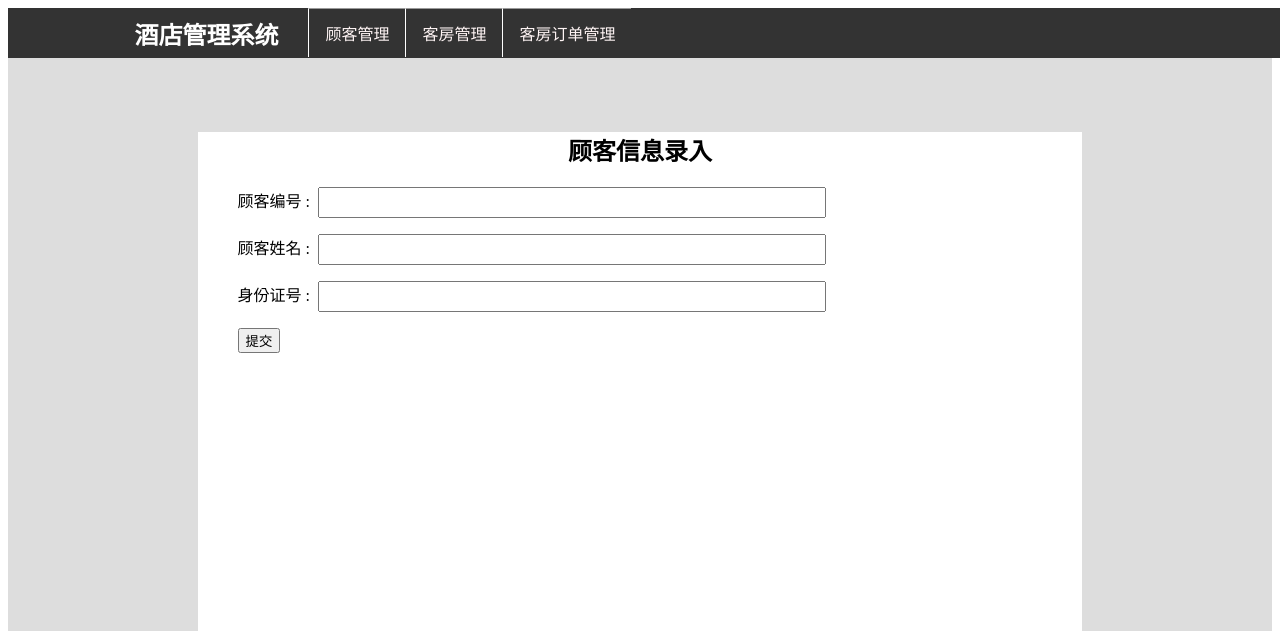
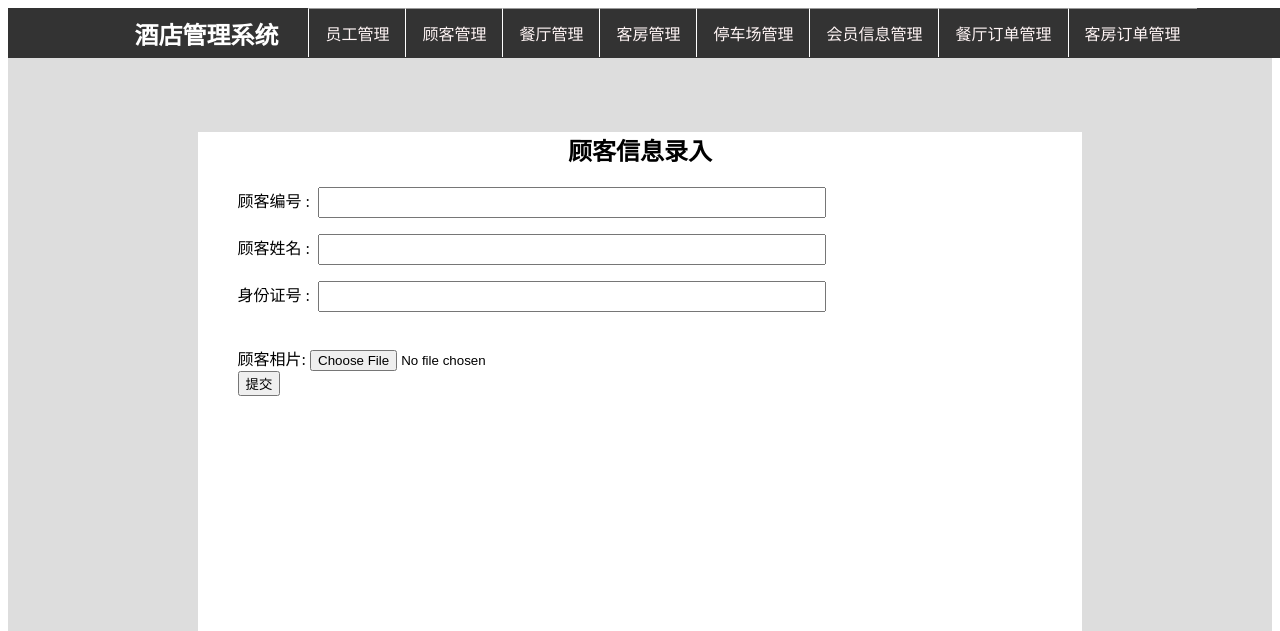
Before and after one commit to HoytXU/sysu-hotel, a Django app: page /insert_client/ in a window 1280 px wide; the page is wider, and only the part inside the window is pictured. Shown: the top 631 px of that part. Run offline with Django 3.2, Linux system fonts and the light colour scheme.

Commit message:
Add files via upload
对顾客模块添加了上传图片功能

```diff
--- a/templates/html1.html
+++ b/templates/html1.html
@@ -20,13 +20,13 @@
 <nav id="fh5co-menu-wrap" role="navigation">
 						<ul class="sf-menu" id="fh5co-primary-menu">
                             <li><h2 style="color:#ffffff;float: left;padding-top: 8px">酒店管理系统&nbsp;&nbsp;&nbsp;&nbsp;&nbsp;</h2></li>
-							<!-- <li><a href="http://127.0.0.1:8000/index">员工管理</a></li> -->
+							<li><a href="http://127.0.0.1:8000/index">员工管理</a></li>
 							<li><a href="http://127.0.0.1:8000/insert_client" >顾客管理</a></li>
-							<!-- <li><a href="http://127.0.0.1:8000/insert_food">餐厅管理</a></li> -->
+							<li><a href="http://127.0.0.1:8000/insert_food">餐厅管理</a></li>
                             <li><a href="http://127.0.0.1:8000/insert_room">客房管理</a></li>
-							<!-- <li><a href="http://127.0.0.1:8000/insert_park">停车场管理</a></li> -->
-                            <!-- <li><a href="http://127.0.0.1:8000/insert_vip">会员信息管理</a></li> -->
-                            <!-- <li><a href="http://127.0.0.1:8000/insert_order">餐厅订单管理</a></li> -->
+							<li><a href="http://127.0.0.1:8000/insert_park">停车场管理</a></li>
+                            <li><a href="http://127.0.0.1:8000/insert_vip">会员信息管理</a></li>
+                            <li><a href="http://127.0.0.1:8000/insert_order">餐厅订单管理</a></li>
                             <li><a href="http://127.0.0.1:8000/insert_accomodation">客房订单管理</a></li>
 
 						</ul>
@@ -46,9 +46,14 @@
         <p><label>顾客编号&nbsp;:&nbsp;&nbsp;</label><input type="text" name="id" style="width: 500px;height: 25px"/></p>
         <p><label>顾客姓名&nbsp;:&nbsp;&nbsp;</label><input type="text" name="name" style="width: 500px;height: 25px"/></p>
         <p><label>身份证号&nbsp;:&nbsp;&nbsp;</label><input type="text" name="identify" style="width: 500px;height: 25px"/></p>
+        <br>
+        <label for="image">顾客相片:</label>
+        <input type="file" id="image" name="image">
+        <br>
         <input type="submit" value="提交">
 
 </form>
+
 </div><p>&nbsp;</p><p>&nbsp;</p>
 <div style="width: 70%;margin-left: 15%;background-color: #ffffff;height: 500px">
 <center>
```
